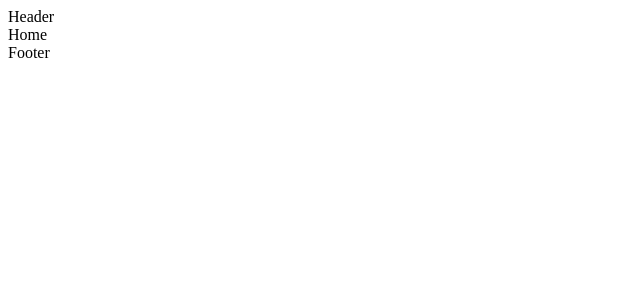
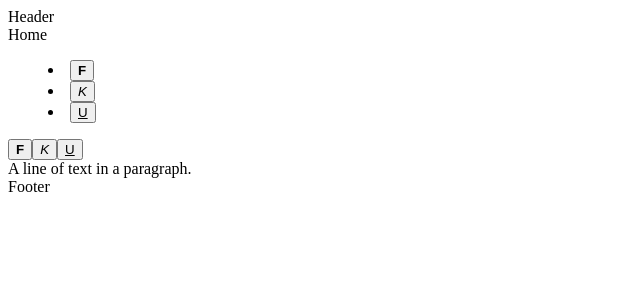
Before and after one commit to inge-dorthea/251117_aafr, a React (Vite) app: page / in a window 1280 px wide. Shown: the top 300 px of the page, without its empty margins (0-640 px from the left). Built offline with nearby package versions, Linux system fonts and the light colour scheme.

Commit message:
251118: rich text editor

```diff
--- a/package.json
+++ b/package.json
@@ -12,7 +12,9 @@
   "dependencies": {
     "react": "^19.2.0",
     "react-dom": "^19.2.0",
-    "react-router": "^7.9.6"
+    "react-router": "^7.9.6",
+    "slate": "^0.118.1",
+    "slate-react": "^0.119.0"
   },
   "devDependencies": {
     "@eslint/js": "^9.39.1",
--- /dev/null
+++ b/src/admin/components/RichTextEditor.jsx
@@ -0,0 +1,93 @@
+// Import React dependencies.
+import React, { useState, useCallback, useMemo } from "react";
+// Import the Slate editor factory.
+import { createEditor, Editor } from "slate";
+
+// Import the Slate components and React plugin.
+import { Slate, Editable, withReact } from "slate-react";
+
+import {
+  keyboardShortcuts,
+  Leaf,
+  CustomEditor,
+} from "./RichTextEditor/functions";
+import Toolbar from "./RichTextEditor/Toolbar";
+
+const RichTextEditor = (iV) => {
+  // Create a Slate editor object that won't change across renders.
+  // using useState without a setter
+  const [editor] = useState(() => withReact(createEditor()));
+
+  const initialValue = iV.iV || [
+    {
+      type: "paragraph",
+      children: [{ text: "A line of text in a paragraph." }],
+    },
+  ];
+
+  return (
+    <>
+      {/* v render the Slate context - this must be above any Editable components, as it provides context to all components underneath it */}
+      <Slate
+        editor={editor}
+        initialValue={initialValue}
+        //   save changes to local storage:
+        onChange={(value) => {
+          const isAstChange = editor.operations.some(
+            (op) => "set_selection" !== op.type
+          );
+          if (isAstChange) {
+            // Save the value to Local Storage.
+            const content = JSON.stringify(value);
+            localStorage.setItem("content", content);
+          }
+        }}
+      >
+        {/* toolbar: */}
+        <Toolbar editor={editor} />
+        <div>
+          <button
+            onMouseDown={(event) => {
+              event.preventDefault();
+              CustomEditor.toggleBoldMark(editor);
+            }}
+            style={{ fontWeight: "bold" }}
+            title="Fed&#10;(Ctrl + F)"
+          >
+            F
+          </button>
+          <button
+            onMouseDown={(event) => {
+              event.preventDefault();
+              CustomEditor.toggleItalicMark(editor);
+            }}
+            style={{ fontStyle: "italic" }}
+            title="Kursiv&#10;(Ctrl + K)"
+          >
+            K
+          </button>
+          <button
+            onMouseDown={(event) => {
+              event.preventDefault();
+              CustomEditor.toggleUnderlineMark(editor);
+            }}
+            style={{ textDecoration: "underline" }}
+            title="Understreget&#10;(Ctrl + U)"
+          >
+            U
+          </button>
+        </div>
+
+        {/* Editable needs to be inside Slate apparently - that's fine lol */}
+        <Editable
+          renderLeaf={Leaf}
+          onKeyDown={(event) => {
+            keyboardShortcuts(event, editor);
+          }}
+        />
+      </Slate>
+    </>
+  );
+};
+
+export default RichTextEditor;
--- /dev/null
+++ b/src/admin/components/RichTextEditor/Toolbar.jsx
@@ -0,0 +1,44 @@
+import React from 'react'
+import { CustomEditor } from './functions';
+
+//? editor doesn't work??
+
+const Toolbar = (editor) => {
+  return (
+    <menu>
+        <li>
+            <button onClick={(event) => {
+                event.preventDefault();
+                CustomEditor.toggleBoldMark(editor);
+            }}
+            style={{fontWeight: "bold"}}
+            title="Fed&#10;(Ctrl + F)"
+            >
+                F
+            </button>
+        </li>
+        <li>
+            <button onClick={(event) => {
+                event.preventDefault();
+                CustomEditor.toggleItalicMark(editor);
+            }}
+            style={{fontStyle: "italic"}}
+            title="Kursiv&#10;(Ctrl + K)">
+                K
+            </button>
+        </li>
+        <li>
+            <button onClick={(event) => {
+                event.preventDefault();
+                CustomEditor.toggleUnderlineMark(editor);
+            }}
+            style={{textDecoration: "underline"}}
+            title="Understreget&#10;(Ctrl + U)">
+                U
+            </button>
+        </li>
+    </menu>
+  )
+}
+
+export default Toolbar
--- /dev/null
+++ b/src/admin/components/RichTextEditor/functions.jsx
@@ -0,0 +1,100 @@
+import { Editor } from "slate";
+
+/* #region toggle functions */
+//* toggle functions
+// a custom set of helpers
+// toggles for bold, italic and underline
+export const CustomEditor = {
+  //! BOLD
+  // checks if bold is active on the selection:
+  isBoldMarkActive(editor) {
+    const marks = Editor.marks(editor);
+    return marks ? marks.bold === true : false;
+  },
+  //   toggles bold:
+  toggleBoldMark(editor) {
+    const isActive = CustomEditor.isBoldMarkActive(editor);
+    if (isActive) {
+      Editor.removeMark(editor, "bold");
+    } else {
+      Editor.addMark(editor, "bold", true);
+    }
+  },
+
+  //! ITALIC
+  isItalicMarkActive(editor) {
+    const marks = Editor.marks(editor);
+    return marks ? marks.bold === true : false;
+  },
+  toggleItalicMark(editor) {
+    const isActive = CustomEditor.isItalicMarkActive(editor);
+    isActive
+      ? Editor.removeMark(editor, "italic")
+      : Editor.addMark(editor, "italic", true);
+  },
+
+  //! UNDERLINE
+  isUnderlineMarkActive(editor) {
+    const marks = Editor.marks(editor);
+    return marks ? marks.underline === true : false;
+  },
+  toggleUnderlineMark(editor) {
+    const isActive = CustomEditor.isUnderlineMarkActive(editor);
+    isActive
+      ? Editor.removeMark(editor, "underline")
+      : Editor.addMark(editor, "underline", true);
+  },
+}; // END toggle functions
+/* #endregion toggle functions */
+
+/* #region keyboard shortcuts */
+//* keyboard shortcut function
+// the user can press ctrl + f/k/u to make the text bold/italic/underlined
+// uses the CustomEditor functions to toggle
+export const keyboardShortcuts = (event, editor) => {
+  if (!event.ctrlKey) return; // if ctrl is not pressed
+
+  switch (event.key) {
+    // when F is pressed, selection will become bold
+    case "f": {
+      event.preventDefault();
+      CustomEditor.toggleBoldMark(editor);
+      break;
+    }
+
+    // when K is pressed, selection will becom italic
+    case "k": {
+      event.preventDefault();
+      CustomEditor.toggleItalicMark(editor);
+      break;
+    }
+
+    // when U is pressed, selection will become underlined
+    case "u": {
+      event.preventDefault();
+      CustomEditor.toggleUnderlineMark(editor);
+      break;
+    }
+  }
+}; // END keyboard shortcuts
+/* #endregion keyboard shortcuts */
+
+/* #region Leaf - correct rendering in slate editor */
+//* render the text correctly in the SlateJS editor
+// the text strings in the SlateJS editor are called leaves
+// this function makes sure that the leaves get rendered with bold/italic/underlined text
+export const Leaf = (props) => {
+  return (
+    <span
+      {...props.attributes}
+      style={{
+        fontWeight: props.leaf.bold ? "bold" : "normal",
+        fontStyle: props.leaf.italic ? "italic" : "normal",
+        textDecoration: props.leaf.underline ? "underline" : "none",
+      }}
+    >
+      {props.children}
+    </span>
+  );
+}; // END correct rendering-function
+/* #endregion Leaf - correct rendering in slate editor */
--- a/src/pages/Home.jsx
+++ b/src/pages/Home.jsx
@@ -1,8 +1,21 @@
 import React from 'react'
+import RichTextEditor from '../admin/components/RichTextEditor'
+import { useState, useCallback, useMemo } from "react";
+
 
 const Home = () => {
+
+  const iV = useMemo(
+      () =>
+        JSON.parse(localStorage.getItem('content')) ,
+      []
+    )
+
   return (
-    <div>Home</div>
+    <div>
+      Home
+      <RichTextEditor iV={iV} />
+    </div>
   )
 }
 
```
Also changed, not shown: src/admin/pages/Login.jsx (+4 -6 lines), 1 other file (tests, documents, lock files or other folders).
